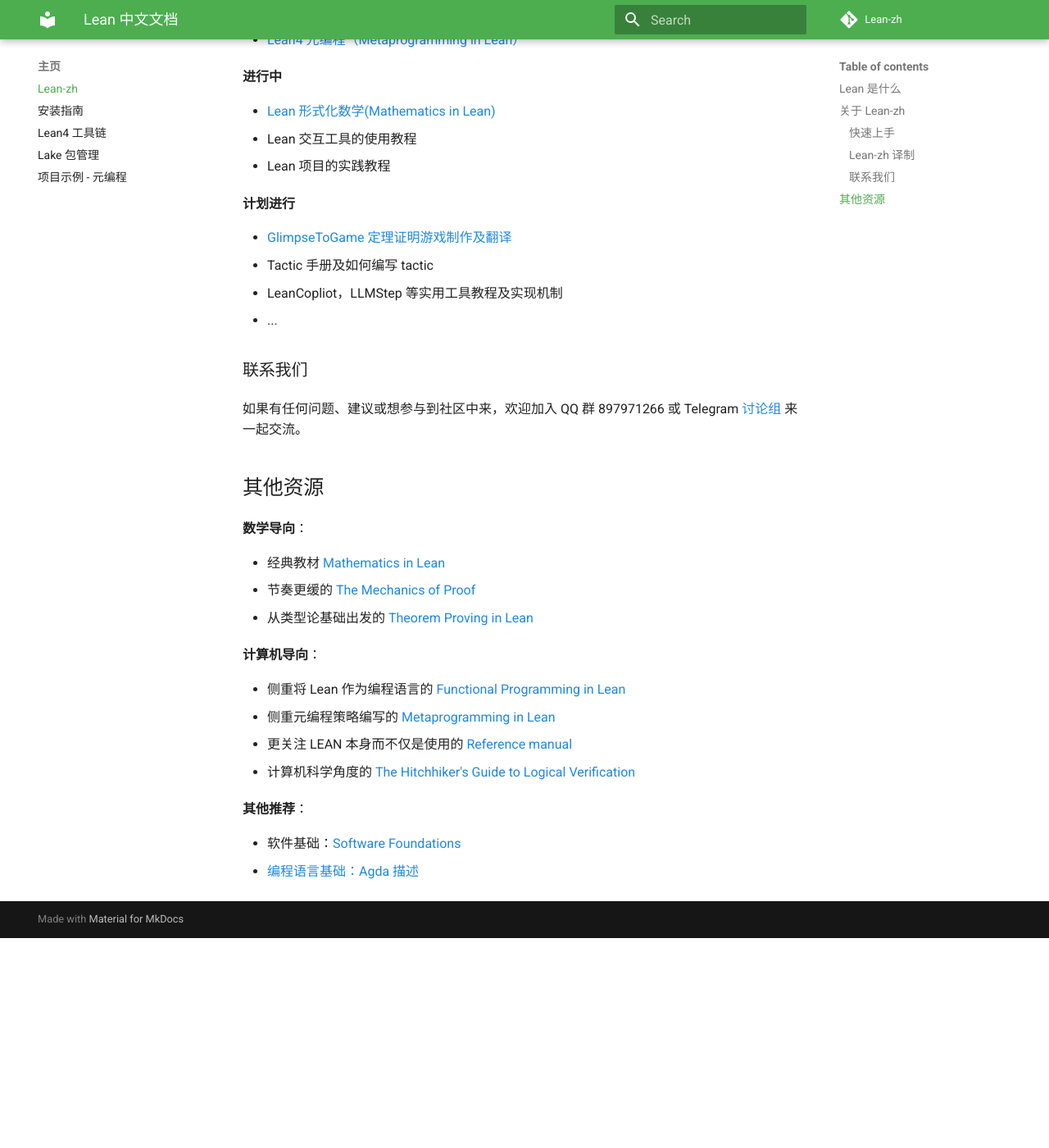
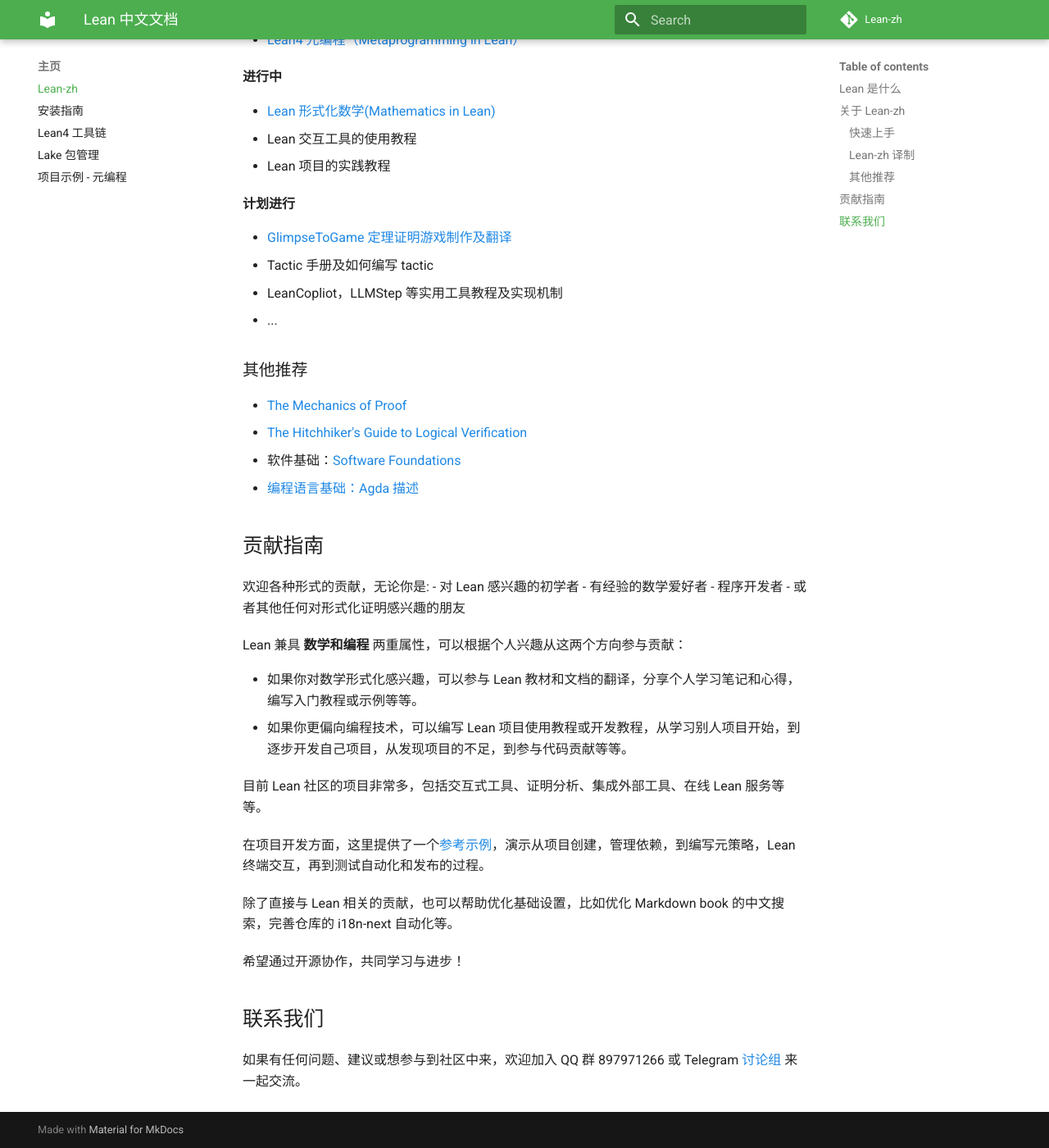
Before and after one commit to Lean-zh/lean-zh.github.io, an MkDocs documentation site: the page built from docs/index.md, in a window 1280 px wide and 1400 px high, scrolled down 1355 px. Shown: the whole window at 82% size. Built offline with MkDocs 1.6.1 and Material for MkDocs 9.7.7, drawn with Linux system fonts in a browser that asks for light colours; comment, search, counter and statistics services are not loaded; the version menu is left out; before the commit the page ends 2499 px from its top, so only the background shows below that; some of the changed text lies outside the part shown.

Commit message:
update guideline

```diff
--- a/docs/index.md
+++ b/docs/index.md
@@ -35,7 +35,7 @@
 
 Lean-zh 是一个自发组成的团体，旨在推动 Lean 在中文学术和编程社区的普及和应用。
 
-Lean-zh 提供了一个学习与实践的平台，如果你对 Lean 感兴趣，无论是参与编写 Lean 教程、翻译官方文档、开发 Lean 项目，还是以其他方式贡献力量，欢迎你的加入！
+Lean-zh 提供一个实践，交流，和知识分享的平台。如果你对 Lean 感兴趣，无论是参与编写 Lean 教程、翻译官方文档、开发 Lean 项目，还是以其他方式贡献力量，欢迎你的加入！
 
 ### 快速上手
 
@@ -69,27 +69,34 @@
 * LeanCopliot，LLMStep 等实用工具教程及实现机制
 * ...
 
+### 其他推荐
 
-### 联系我们
+- [The Mechanics of Proof](https://hrmacbeth.github.io/math2001/)
+- [The Hitchhiker's Guide to Logical Verification](https://raw.githubusercontent.com/blanchette/logical_verification_2023/main/hitchhikers_guide.pdf)
+* 软件基础：[Software Foundations](https://coq-zh.github.io/SF-zh/)
+* [编程语言基础：Agda 描述](https://agda-zh.github.io/PLFA-zh/)
+
+## 贡献指南
+
+欢迎各种形式的贡献，无论你是:
+- 对 Lean 感兴趣的初学者
+- 有经验的数学爱好者
+- 程序开发者
+- 或者其他任何对形式化证明感兴趣的朋友
+
+Lean 兼具 **数学和编程** 两重属性，可以根据个人兴趣从这两个方向参与贡献：
+
+- 如果你对数学形式化感兴趣，可以参与 Lean 教材和文档的翻译，分享个人学习笔记和心得，编写入门教程或示例等等。
+- 如果你更偏向编程技术，可以编写 Lean 项目使用教程或开发教程，从学习别人项目开始，到逐步开发自己项目，从发现项目的不足，到参与代码贡献等等。
+
+目前 Lean 社区的项目非常多，包括交互式工具、证明分析、集成外部工具、在线 Lean 服务等等。
+
+在项目开发方面，这里提供了一个[参考示例](projects/meta-example.md)，演示从项目创建，管理依赖，到编写元策略，Lean 终端交互，再到测试自动化和发布的过程。
+
+除了直接与 Lean 相关的贡献，也可以帮助优化基础设置，比如优化 Markdown book 的中文搜索，完善仓库的 i18n-next 自动化等。
+
+希望通过开源协作，共同学习与进步！
+
+## 联系我们
 
 如果有任何问题、建议或想参与到社区中来，欢迎加入 QQ 群 897971266 或 Telegram [讨论组](https://t.me/Lean_zh_CN) 来一起交流。
-
-## 其他资源
-
-**数学导向**：
-
-  - 经典教材 [Mathematics in Lean](https://leanprover-community.github.io/mathematics_in_lean/)
-  - 节奏更缓的 [The Mechanics of Proof](https://hrmacbeth.github.io/math2001/)
-  - 从类型论基础出发的 [Theorem Proving in Lean](https://leanprover.github.io/theorem_proving_in_lean4/title_page.html)
-
-**计算机导向**：
-
-  - 侧重将 Lean 作为编程语言的 [Functional Programming in Lean](https://leanprover.github.io/functional_programming_in_lean/)
-  - 侧重元编程策略编写的 [Metaprogramming in Lean](https://github.com/arthurpaulino/lean4-metaprogramming-book)
-  - 更关注 LEAN 本身而不仅是使用的 [Reference manual](https://leanprover.github.io/lean4/doc/)
-  - 计算机科学角度的 [The Hitchhiker's Guide to Logical Verification](https://raw.githubusercontent.com/blanchette/logical_verification_2023/main/hitchhikers_guide.pdf)
-
-**其他推荐**：
-
-* 软件基础：[Software Foundations](https://coq-zh.github.io/SF-zh/)
-* [编程语言基础：Agda 描述](https://agda-zh.github.io/PLFA-zh/)
--- a/mkdocs.yml
+++ b/mkdocs.yml
@@ -77,13 +77,7 @@
     - LeanDojo 教程: tutorial/lean-dojo.md
     - REPL 教程: tutorial/repl.md
     - PantoGraph 教程: tutorial/pantograph.md
-    - Lean4 Jupyter: tutorial/lean4-jupyter.md
   - 项目教程:
     - Lean4web 在线编译器: projects/lean4web.md
     - jixia 数据分析: projects/jixia.md
     - Lean4Game 教程: projects/lean4game.md
-    - BluePrints 教程: projects/blueprints.md
-  - 贡献指南:
-    - 指引: contribute/guide.md
-    - 文档翻译: contribute/translation.md
-    - 项目教程: contribute/project.md
```
Also changed, not shown: other parts of docs/index.md (+1 -1 lines), docs/contribute/guide.md (deleted, +0 -38 lines), docs/contribute/project.md (deleted, +0 -1 lines), docs/contribute/translation.md (deleted, +0 -3 lines), docs/projects/blueprints.md (deleted, +0 -3 lines), docs/projects/jixia.md (+1 -1 lines), docs/projects/meta-example.md (+6 -8 lines), docs/tutorial/lean4-jupyter.md (+1 -1 lines), docs/tutorial/pantograph.md (+8 -2 lines).
